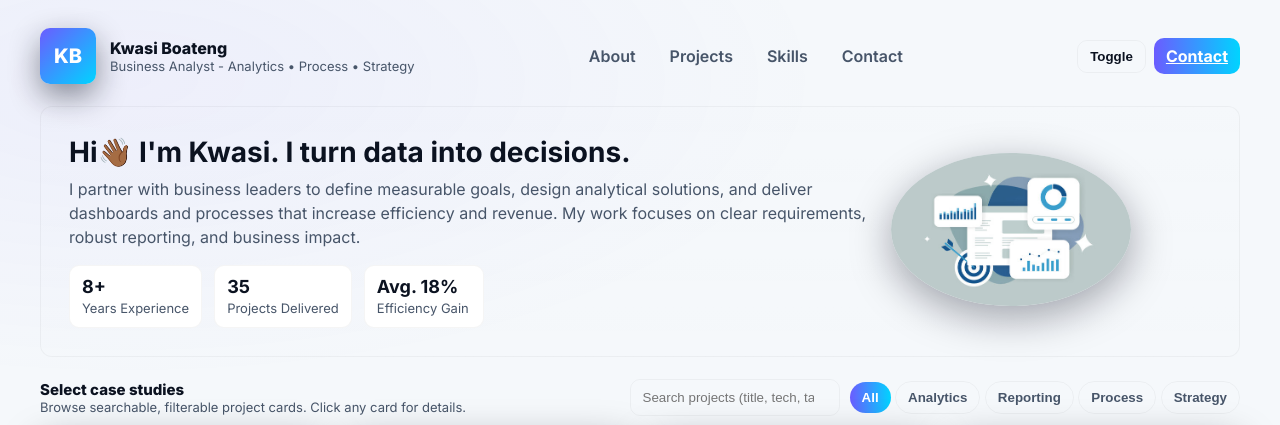
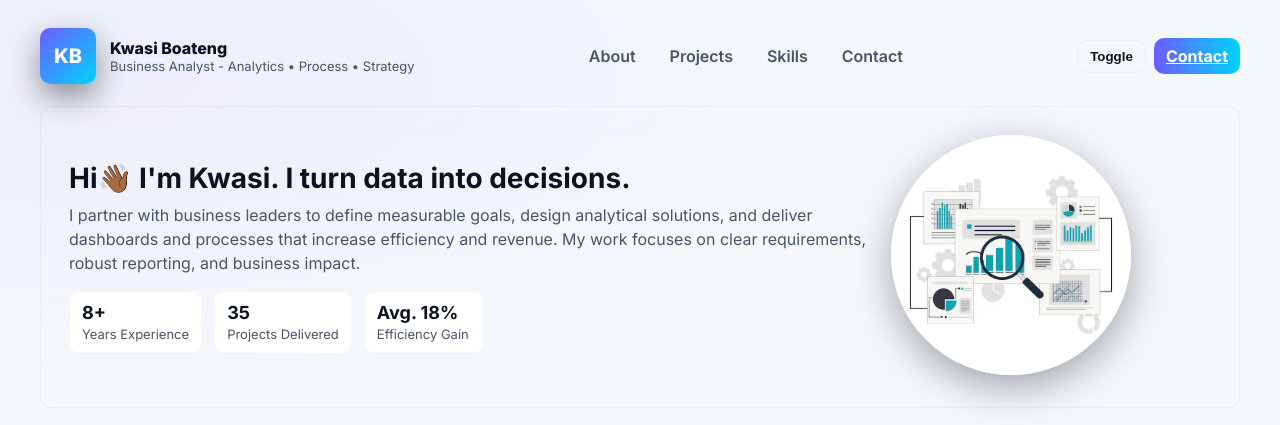
Before and after one commit to KwasiBoat/Kwasi-portfolio, a plain HTML site: page index.html in a window 1280 px wide. Shown: the top 425 px of the page. Drawn offline with Linux system fonts and the light colour scheme; grey boxes are pictures that could not be loaded.

Commit message:
feat: change image

```diff
--- a/index.html
+++ b/index.html
@@ -163,7 +163,7 @@
         </div>
       </div>
       <div class="hero-right">
-        <img src="imgs/analytics-icon.jpg" alt="Kwasi avatar portrait" style="width:240px;border-radius:50%;box-shadow:0 12px 40px rgba(2,6,23,0.35);">
+        <img src="imgs/icon-image.jpg" alt="Kwasi avatar portrait" style="width:240px;border-radius:50%;box-shadow:0 12px 40px rgba(2,6,23,0.35);">
       </div>
       <!-- <div class="avatar" aria-hidden="true">Business Analysis • Data</div> -->
     </section>
```
Also changed, not shown: imgs/icon-image.jpg (added).
